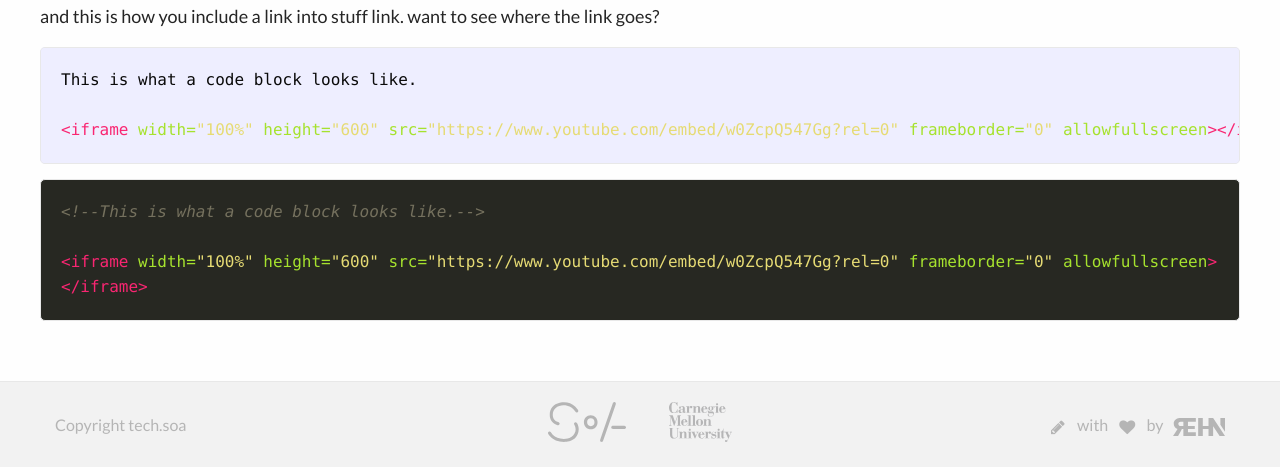
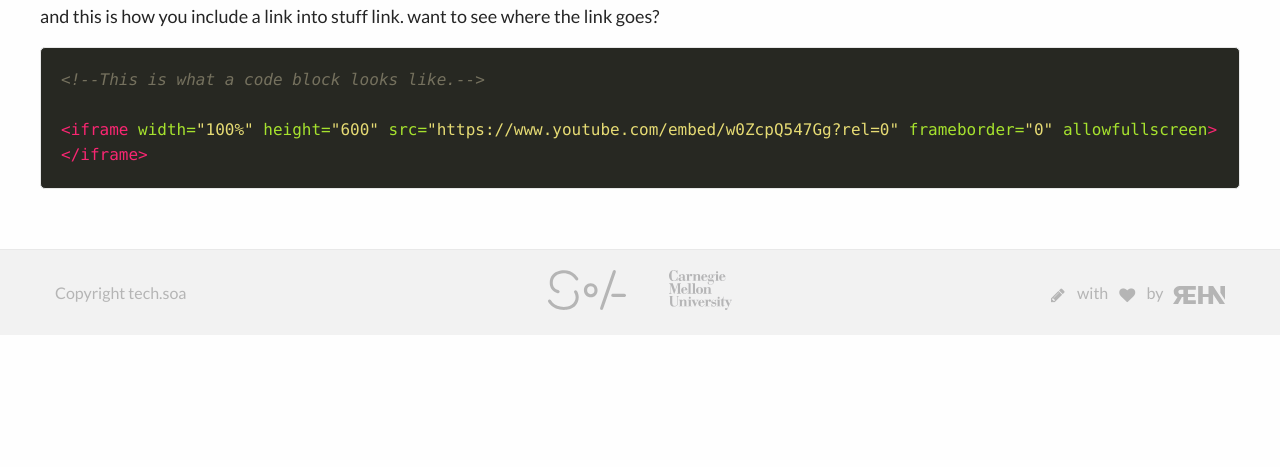
Before and after one commit to c0deLab/tech.soa.cmu.edu, a Jekyll site: the page built from _tutorials/test.markdown, in a window 1280 px wide and 900 px high, scrolled down 1780 px, cut to the strip 433-900 px from the top of the window. Built offline with Jekyll 4.4.1, drawn with Linux system fonts in a browser that asks for light colours; nearby versions of some CDN libraries; after the commit the page ends 2548 px from its top, so only the background shows below that.

Commit message:
Removed markdown syntax for code

````diff
--- a/_tutorials/test.markdown
+++ b/_tutorials/test.markdown
@@ -22,11 +22,6 @@ this is what a video embed looks. please update width to be `100%` otherwise it
 
 and this is how you include a link into stuff [link](http://cmu.edu). want to see where the link goes?
 
-```html
-This is what a code block looks like.
-
-<iframe width="100%" height="600" src="https://www.youtube.com/embed/w0ZcpQ547Gg?rel=0" frameborder="0" allowfullscreen></iframe>
-```
 {% highlight html %}
 <!--This is what a code block looks like.-->
 
````
Also changed, not shown: 2 other files.
